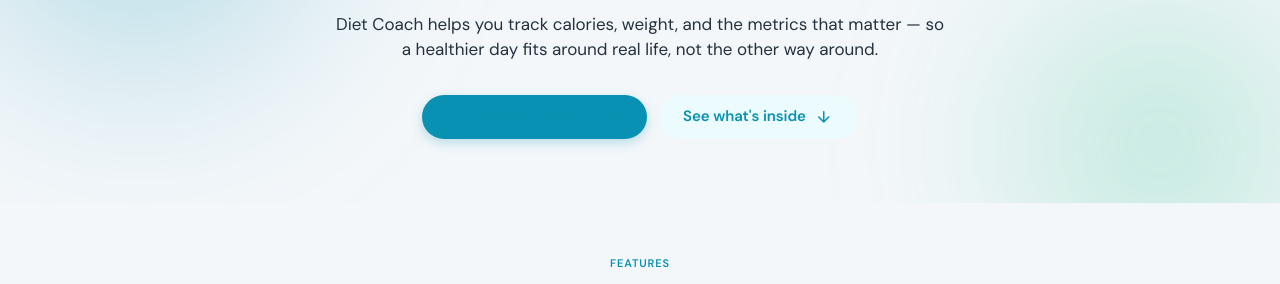
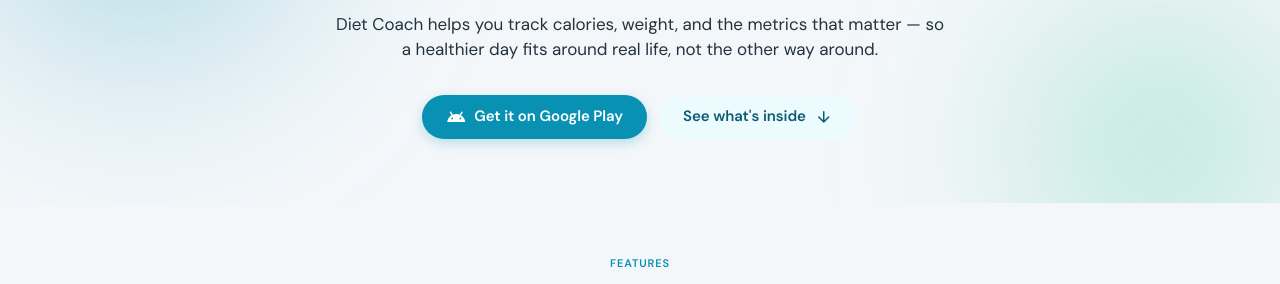
Before and after one commit to wfhunlimited/diet-coach-public, a Jekyll site: the page built from index.md, in a window 1280 px wide. Shown: the part 241-525 px from the top of the page. Built offline with Jekyll 4.4.1, drawn with Linux system fonts in a browser that asks for light colours.

Commit message:
Fix hero CTA text color on cyan background
The generic .site-main a rule outranked .cta on specificity, forcing
the primary CTA's label to cyan on its cyan background. Scope the
link rule with :not(.cta):not(.btn) so buttons keep their own color.

Co-Authored-By: Claude Opus 4.7 (1M context) <noreply@anthropic.com>

```diff
--- a/assets/css/style.css
+++ b/assets/css/style.css
@@ -321,12 +321,12 @@ body {
 }
 .site-main li { margin-bottom: var(--space-2); line-height: var(--lh-loose); }
 
-.site-main a {
+.site-main a:not(.cta):not(.btn) {
   color: var(--primary);
   text-decoration: none;
   transition: color var(--dur-1) var(--ease-standard);
 }
-.site-main a:hover {
+.site-main a:not(.cta):not(.btn):hover {
   color: var(--primary-hover);
   text-decoration: underline;
   text-underline-offset: 3px;
```
